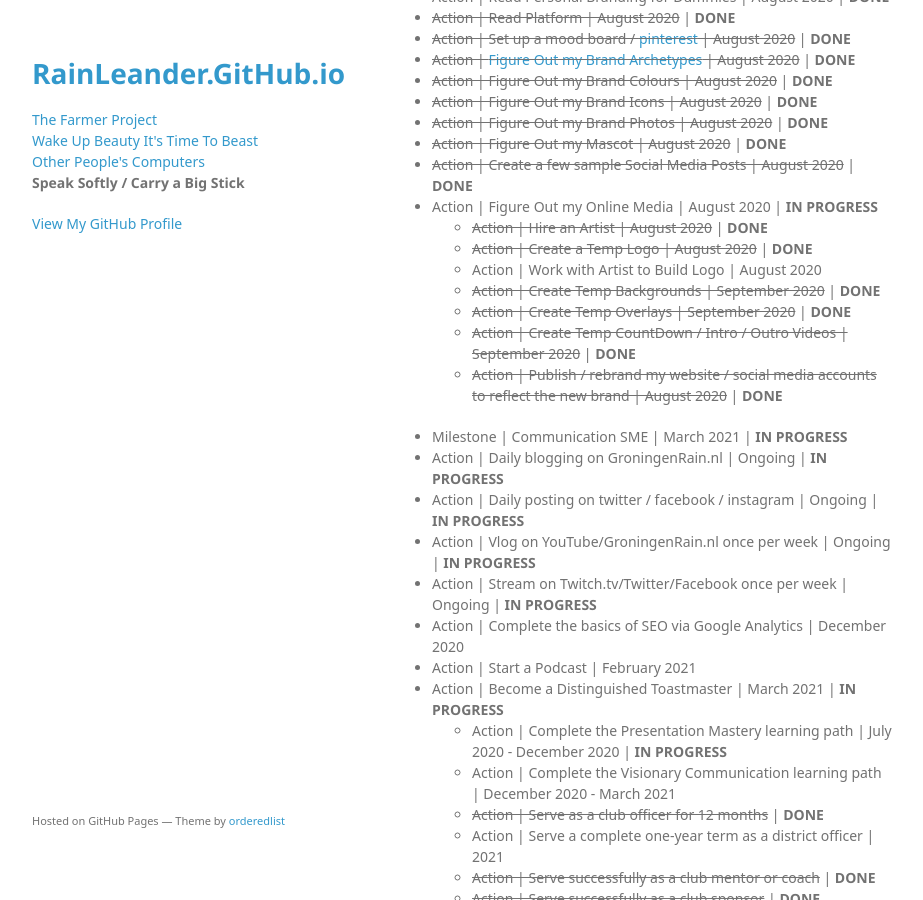
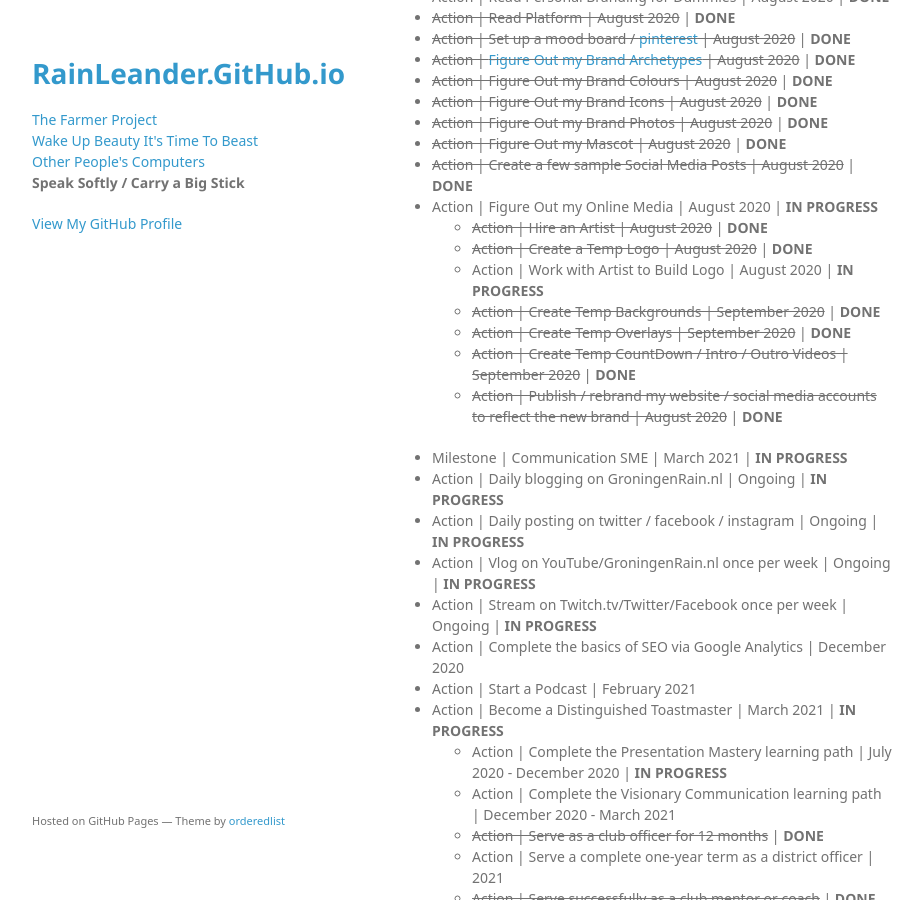
Before and after one commit to rainleander/rainleander.github.io, a Jekyll site: the page speak-softly.html, which Jekyll copies as it is, in a window 1280 px wide and 900 px high, scrolled down 612 px. Shown: the whole window, without its empty margins (178-1101 px from the left). Built offline with Jekyll 4.4.1, drawn with Linux system fonts in a browser that asks for light colours; some web fonts are replaced.

Commit message:
Update speak-softly.html

```diff
--- a/speak-softly.html
+++ b/speak-softly.html
@@ -54,7 +54,7 @@
           <li>Action | Figure Out my Online Media | August 2020 | <b>IN PROGRESS</b></li>
               <ul><li><del>Action | Hire an Artist | August 2020</del> | <b>DONE</b></li>
               <li><del>Action | Create a Temp Logo | August 2020</del> | <b>DONE</b></li>
-              <li>Action | Work with Artist to Build Logo | August 2020</li>
+              <li>Action | Work with Artist to Build Logo | August 2020 | <b>IN PROGRESS</b></li>
               <li><del>Action | Create Temp Backgrounds | September 2020</del> | <b>DONE</b></li>
               <li><del>Action | Create Temp Overlays | September 2020</del> | <b>DONE</b></li>
               <li><del>Action | Create Temp CountDown / Intro / Outro Videos | September 2020</del> | <b>DONE</b></li>
```
